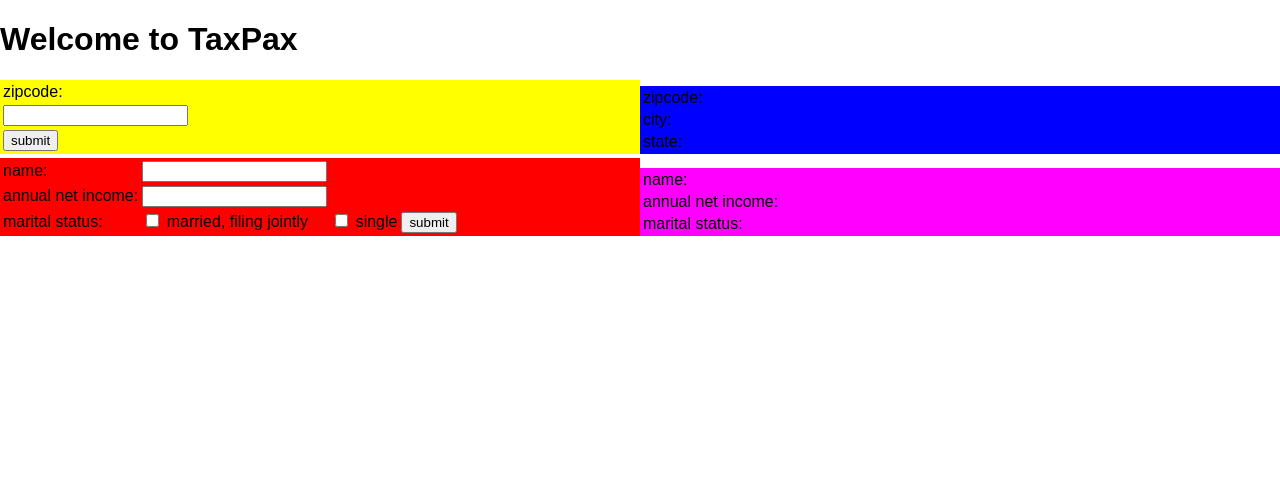
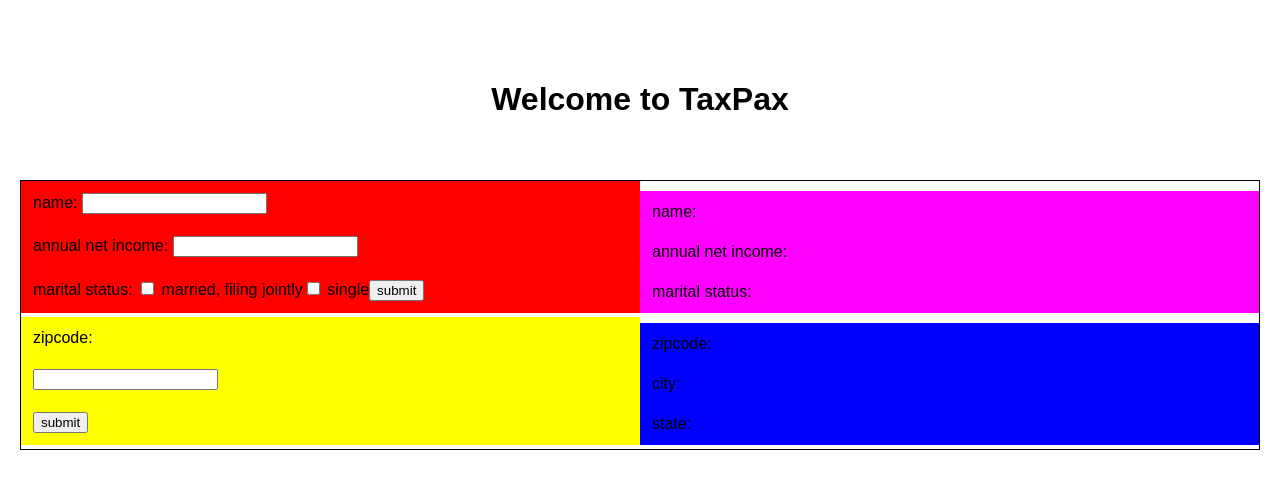
Before and after one commit to brookearyan/X_proj, a React (Create React App) app in the folder x_proj/: page / in a window 1280 px wide. Shown: the top 484 px of the page. Built offline with nearby package versions, Linux system fonts and the light colour scheme.

Commit message:
formatted divs/tables

```diff
--- a/x_proj/src/App.js
+++ b/x_proj/src/App.js
@@ -14,9 +14,9 @@
           <h1>Welcome to TaxPax</h1>
         </header>
 
-        <table className="container">
+      <table className="container">
+        <User />
         <ZipInfo />
-        <User />
       </table>
     </div>
     );
--- a/x_proj/src/User.js
+++ b/x_proj/src/User.js
@@ -35,18 +35,19 @@
       <section className="user">
         <article className="user-form">
           <form onSubmit={this.handleOnSubmit}>
-            <tr><td><label> name: </label></td>
-            <td><input onChange={this.handleOnChangeName} type="text" name="name"/></td></tr>
-            <tr><td><label> annual net income: </label></td>
-            <td><input onChange={this.handleOnChangeIncome}type="integer" name="income"/></td></tr>
-            <tr><td><label> marital status: </label></td>
-            <td><input onChange={this.handleOnChangesStatus} type="checkbox" name="marital_status" value="married"/> married, filing jointly</td><td><input onChange={this.handleOnChangesStatus} type="checkbox" name="marital_status" value="single"/> single </td>
-            <td><input type="submit" value="submit"/></td></tr>
+            <tr><td><label> name: </label>
+            <input onChange={this.handleOnChangeName} type="text" name="name"/></td></tr>
+            <tr><td><label> annual net income: </label>
+            <input onChange={this.handleOnChangeIncome}type="integer" name="income"/></td></tr>
+            <tr><td><label> marital status: </label>
+            <input onChange={this.handleOnChangesStatus} type="checkbox" name="marital_status" value="married"/> married, filing jointly
+            <input onChange={this.handleOnChangesStatus} type="checkbox" name="marital_status" value="single"/> single
+            <input type="submit" value="submit"/></td></tr>
           </form>
         </article>
         <article className="user-info">
           <tr>
-            <td>name: {this.state.name}</td>
+            <td> name: {this.state.name}</td>
           </tr>
           <tr>
             <td>annual net income: {this.state.income}</td>
--- a/x_proj/src/index.css
+++ b/x_proj/src/index.css
@@ -1,17 +1,26 @@
+* {
+  box-sizing: border-box;
+}
 body {
-  margin: 0;
+  margin: 20px;
   padding: 0;
   font-family: sans-serif;
 }
 
+header {
+  padding: 40px;
+  text-align: center;
+}
 
+td {
+  width: 50%;
+  padding: 10px;
+}
 
 table {
   display: inline-block;
   float: left;
-}
-
-.container {
+  border: 1px solid black;
   width: 100%;
 }
 
@@ -22,7 +31,7 @@
 
 article {
   width: 50%;
-  height: auto;
+  height: 50%;
   display: inline-block;
 }
 
```
